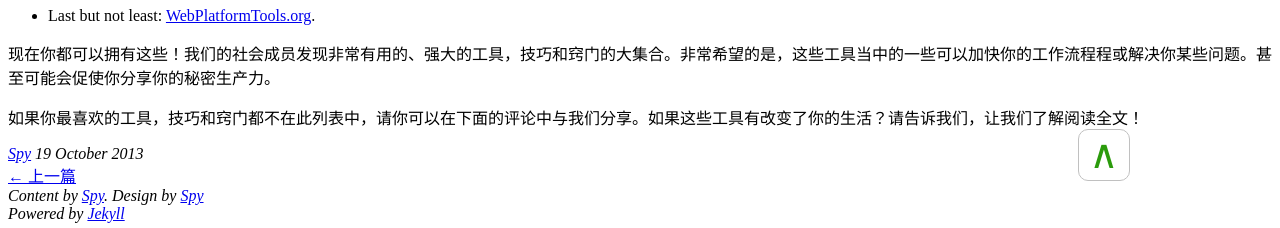
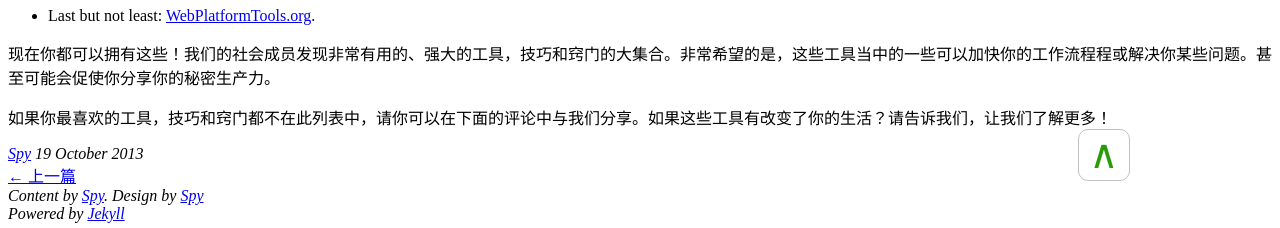
Before and after one commit to pigerla/pigerla.github.com, a Jekyll site: the page built from _posts/2013-10-19-[译]利于网页设计师的强大工作流程小窍门、工具和技巧.md, in a window 1280 px wide and 900 px high, scrolled down 28543 px. Shown: the part 669-897 px from the top of the window. Built offline with Jekyll 4.4.1, drawn with Linux system fonts in a browser that asks for light colours; comment, search, counter and statistics services are not loaded.

Commit message:
更新文章

```diff
--- a/_posts/2013-10-19-[译]利于网页设计师的强大工作流程小窍门、工具和技巧.md
+++ b/_posts/2013-10-19-[译]利于网页设计师的强大工作流程小窍门、工具和技巧.md
@@ -628,4 +628,4 @@
 
 现在你都可以拥有这些！我们的社会成员发现非常有用的、强大的工具，技巧和窍门的大集合。非常希望的是，这些工具当中的一些可以加快你的工作流程程或解决你某些问题。甚至可能会促使你分享你的秘密生产力。
 
-如果你最喜欢的工具，技巧和窍门都不在此列表中，请你可以在下面的评论中与我们分享。如果这些工具有改变了你的生活？请告诉我们，让我们了解阅读全文！
+如果你最喜欢的工具，技巧和窍门都不在此列表中，请你可以在下面的评论中与我们分享。如果这些工具有改变了你的生活？请告诉我们，让我们了解更多！
```
